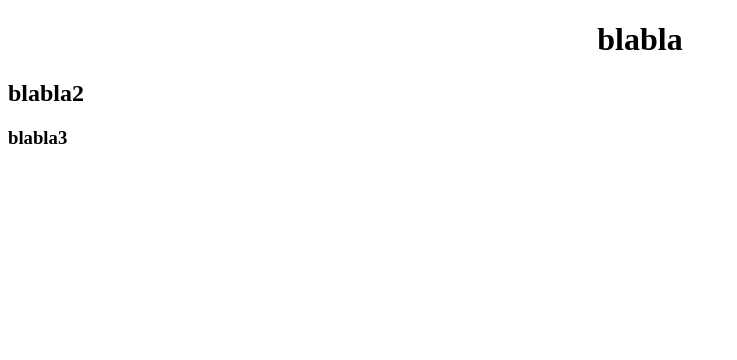
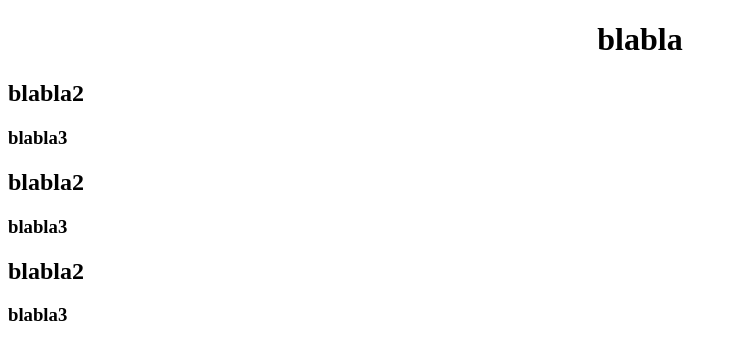
Before and after one commit to Oversweet/flash, a plain HTML site: page index.html in a window 1280 px wide. Shown: the whole page, without its empty margins (0-737 px from the left). Drawn offline with Linux system fonts and the light colour scheme.

Commit message:
je prie3

```diff
--- a/index.html
+++ b/index.html
@@ -10,6 +10,9 @@
 <h1> blabla </h1>
  <h2> blabla2 </h2>
 	<h3> blabla3 </h3>
-
+<h2> blabla2 </h2>
+	<h3> blabla3 </h3>
+	<h2> blabla2 </h2>
+	<h3> blabla3 </h3>
 </body>
 </html>
```
